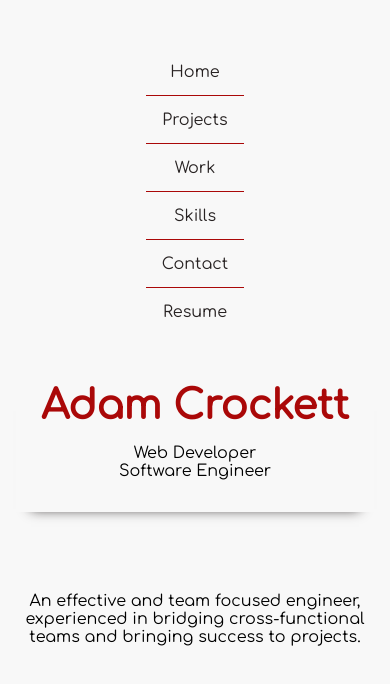
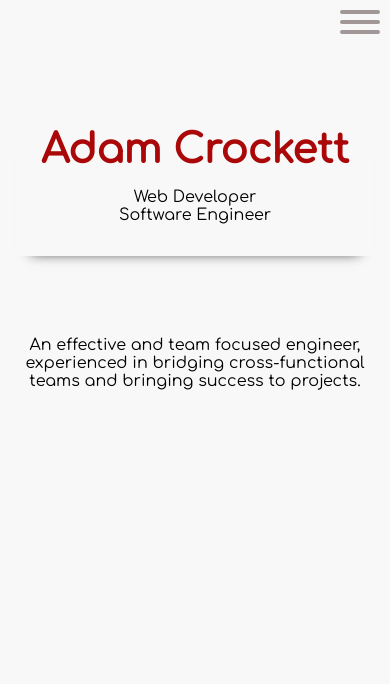
Before and after one commit to Adam-Crockett/portfolio, a Next.js app: page / in a window 390 px wide. Shown: the top 684 px of the page. Built offline with nearby package versions, Linux system fonts and the light colour scheme.

Commit message:
navbar mobile styling

```diff
--- a/app/components/Navbar/Navbar.module.scss
+++ b/app/components/Navbar/Navbar.module.scss
@@ -1,24 +1,52 @@
-.navWrapper {
+.navbar {
+  padding-top: 3rem;
+  overflow: hidden;
+}
+
+.hamburgerMenu {
+  display: none;
+}
+.buttonWrapper {
   display: flex;
   flex-direction: column;
   justify-content: center;
   align-items: center;
   background-color: var(--primary-white);
-  padding-top: 3rem;
+  padding-top: 1rem;
+  padding-bottom: 1rem;
 
-  button {
+  a {
+    cursor: pointer;
     border: none;
     width: 100%;
     color: var(--primary-black);
     background-color: var(--primary-white);
     height: 3rem;
     padding: 0 1rem 0 1rem;
-    border-bottom: 1px solid var(--primary-red);
+    border-top: 1px solid var(--primary-black);
+    text-decoration: none;
+    text-align: center;
+    line-height: 3rem;
+    transition: color 0.2s ease-in-out;
   }
 
-  button:last-of-type {
-    border-bottom: none;
+  a:first-of-type,
+  a:first-of-type:hover {
+    border-top: none;
   }
+
+  a:hover {
+    color: var(--primary-white);
+    border-top: 1px solid var(--primary-red);
+  }
+
+  a:hover + a {
+    border-top: 1px solid var(--primary-red);
+  }
+}
+
+.footerWrapper {
+  display: none;
 }
 
 .first {
@@ -39,3 +67,188 @@
 .sixth {
   animation-delay: 0.5s;
 }
+
+/* Sweep To Left */
+.hvrSweepToLeft {
+  display: inline-block;
+  vertical-align: middle;
+  -webkit-transform: perspective(1px) translateZ(0);
+  transform: perspective(1px) translateZ(0);
+  box-shadow: 0 0 1px rgba(0, 0, 0, 0);
+  position: relative;
+  -webkit-transition-property: color;
+  transition-property: color;
+  -webkit-transition-duration: 0.3s;
+  transition-duration: 0.3s;
+}
+.hvrSweepToLeft:before {
+  content: '';
+  position: absolute;
+  z-index: -1;
+  top: 0;
+  left: 0;
+  right: 0;
+  bottom: 0;
+  background: var(--primary-red);
+  -webkit-transform: scaleX(0);
+  transform: scaleX(0);
+  -webkit-transform-origin: 100% 50%;
+  transform-origin: 100% 50%;
+  -webkit-transition-property: transform;
+  transition-property: transform;
+  -webkit-transition-duration: 0.3s;
+  transition-duration: 0.3s;
+  -webkit-transition-timing-function: ease-out;
+  transition-timing-function: ease-out;
+}
+.hvrSweepToLeft:hover,
+.hvrSweepToLeft:focus,
+.hvrSweepToLeft:active {
+  color: var(--primary-white);
+}
+.hvrSweepToLeft:hover:before,
+.hvrSweepToLeft:focus:before,
+.hvrSweepToLeft:active:before {
+  -webkit-transform: scaleX(1);
+  transform: scaleX(1);
+}
+
+/* Sweep To Right */
+.hvrSweepToRight {
+  display: inline-block;
+  vertical-align: middle;
+  -webkit-transform: perspective(1px) translateZ(0);
+  transform: perspective(1px) translateZ(0);
+  box-shadow: 0 0 1px rgba(0, 0, 0, 0);
+  position: relative;
+  -webkit-transition-property: color;
+  transition-property: color;
+  -webkit-transition-duration: 0.3s;
+  transition-duration: 0.3s;
+}
+.hvrSweepToRight:before {
+  content: '';
+  position: absolute;
+  z-index: -1;
+  top: 0;
+  left: 0;
+  right: 0;
+  bottom: 0;
+  background: var(--primary-red);
+  -webkit-transform: scaleX(0);
+  transform: scaleX(0);
+  -webkit-transform-origin: 0 50%;
+  transform-origin: 0 50%;
+  -webkit-transition-property: transform;
+  transition-property: transform;
+  -webkit-transition-duration: 0.3s;
+  transition-duration: 0.3s;
+  -webkit-transition-timing-function: ease-out;
+  transition-timing-function: ease-out;
+}
+.hvrSweepToRight:hover,
+.hvrSweepToRight:focus,
+.hvrSweepToRight:active {
+  color: white;
+}
+.hvrSweepToRight:hover:before,
+.hvrSweepToRight:focus:before,
+.hvrSweepToRight:active:before {
+  -webkit-transform: scaleX(1);
+  transform: scaleX(1);
+}
+
+@media (max-width: 768px), (max-height: 480px) {
+  .navbar {
+    padding-top: 0;
+    height: 5rem;
+    width: 100%;
+    display: flex;
+    justify-content: center;
+    background-color: var(--primary-white);
+    animation: none;
+  }
+  .buttonWrapper {
+    overflow: hidden;
+    top: 3rem;
+    position: absolute;
+    right: 100%;
+    transition: right 0.5s ease-in-out;
+    padding: 0.5rem 1rem;
+    padding-top: calc(var(--hamgurger-height) + var(--bar-margin) + 1rem);
+    width: 100vw;
+    height: 100vh;
+    justify-content: flex-start;
+    a {
+      animation: none;
+    }
+  }
+
+  .footerWrapper {
+    display: block;
+  }
+
+  .hamburgerMenu {
+    --x-width: calc(var(--hamburger-height) * var(--square-root-2));
+    display: flex;
+    flex-direction: column;
+    gap: var(--bar-gap);
+    width: max-content;
+    position: absolute;
+    top: var(--bar-margin);
+    right: var(--bar-margin);
+    z-index: 2;
+    cursor: pointer;
+
+    &::before,
+    &::after,
+    input {
+      content: '';
+      width: var(--bar-width);
+      height: var(--bar-height);
+      background-color: var(--primary-grey);
+      border-radius: 9999px;
+      transform-origin: left center;
+      transition: opacity var(--bar-animation-timing),
+        width var(--bar-animation-timing), rotate var(--bar-animation-timing),
+        translate var(--bar-animation-timing);
+    }
+
+    input {
+      appearance: none;
+      padding: 0;
+      margin: 0;
+      outline: none;
+      pointer-events: none;
+    }
+
+    &:has(input:checked)::before {
+      rotate: 45deg;
+      width: var(--x-width);
+      translate: 0 calc(var(--bar-height) / -2);
+    }
+    &:has(input:checked)::after {
+      rotate: -45deg;
+      width: var(--x-width);
+      translate: 0 calc(var(--bar-height) / 2);
+    }
+
+    input:checked {
+      opacity: 0;
+      width: 0;
+    }
+
+    &:has(input:focus-visible)::before,
+    &:has(input:focus-visible)::after,
+    input:focus-visible {
+      border: 1px solid var(--primary-white);
+      box-shadow: 0 0 0 1px var(--primary-black);
+    }
+  }
+
+  .hamburgerMenu:has(input:checked) + .buttonWrapper {
+    display: flex;
+    translate: 0;
+    right: 0;
+  }
+}
--- a/app/components/Navbar/Navbar.tsx
+++ b/app/components/Navbar/Navbar.tsx
@@ -1,37 +1,49 @@
+import Footer from '../Footer/Footer';
 import styles from './Navbar.module.scss';
 export default function Navbar() {
   return (
-    <nav className={styles.navWrapper}>
-      <button
-        className={`animate__animated animate__slideInLeft ${styles.first}`}
+    <nav className={styles.navbar}>
+      <label
+        className={`${styles.hamburgerMenu} animate__animated animate__fadeInDown`}
+      >
+        <input type='checkbox' />
+      </label>
+
+      <ul className={styles.buttonWrapper}>
+        <a
+          className={`animate__animated animate__slideInLeft ${styles.hvrSweepToRight} ${styles.first}`}
         >
           Home
-      </button>
-      <button
-        className={`animate__animated animate__slideInLeft ${styles.second}`}
+        </a>
+        <a
+          className={`animate__animated animate__slideInLeft ${styles.hvrSweepToRight} ${styles.second}`}
         >
           Projects
-      </button>
-      <button
-        className={`animate__animated animate__slideInLeft ${styles.third}`}
+        </a>
+        <a
+          className={`animate__animated animate__slideInLeft ${styles.hvrSweepToRight} ${styles.third}`}
         >
           Work
-      </button>
-      <button
-        className={`animate__animated animate__slideInLeft ${styles.forth}`}
+        </a>
+        <a
+          className={`animate__animated animate__slideInLeft ${styles.hvrSweepToRight} ${styles.forth}`}
         >
           Skills
-      </button>
-      <button
-        className={`animate__animated animate__slideInLeft ${styles.fifth}`}
+        </a>
+        <a
+          className={`animate__animated animate__slideInLeft ${styles.hvrSweepToRight} ${styles.fifth}`}
         >
           Contact
-      </button>
-      <button
-        className={`animate__animated animate__slideInLeft ${styles.sixth}`}
+        </a>
+        <a
+          className={`animate__animated animate__slideInLeft ${styles.hvrSweepToRight} ${styles.sixth}`}
         >
           Resume
-      </button>
+        </a>
+        <div className={styles.footerWrapper}>
+          <Footer />
+        </div>
+      </ul>
     </nav>
   );
 }
```
Lines whose indentation alone changed are shown as unchanged.
